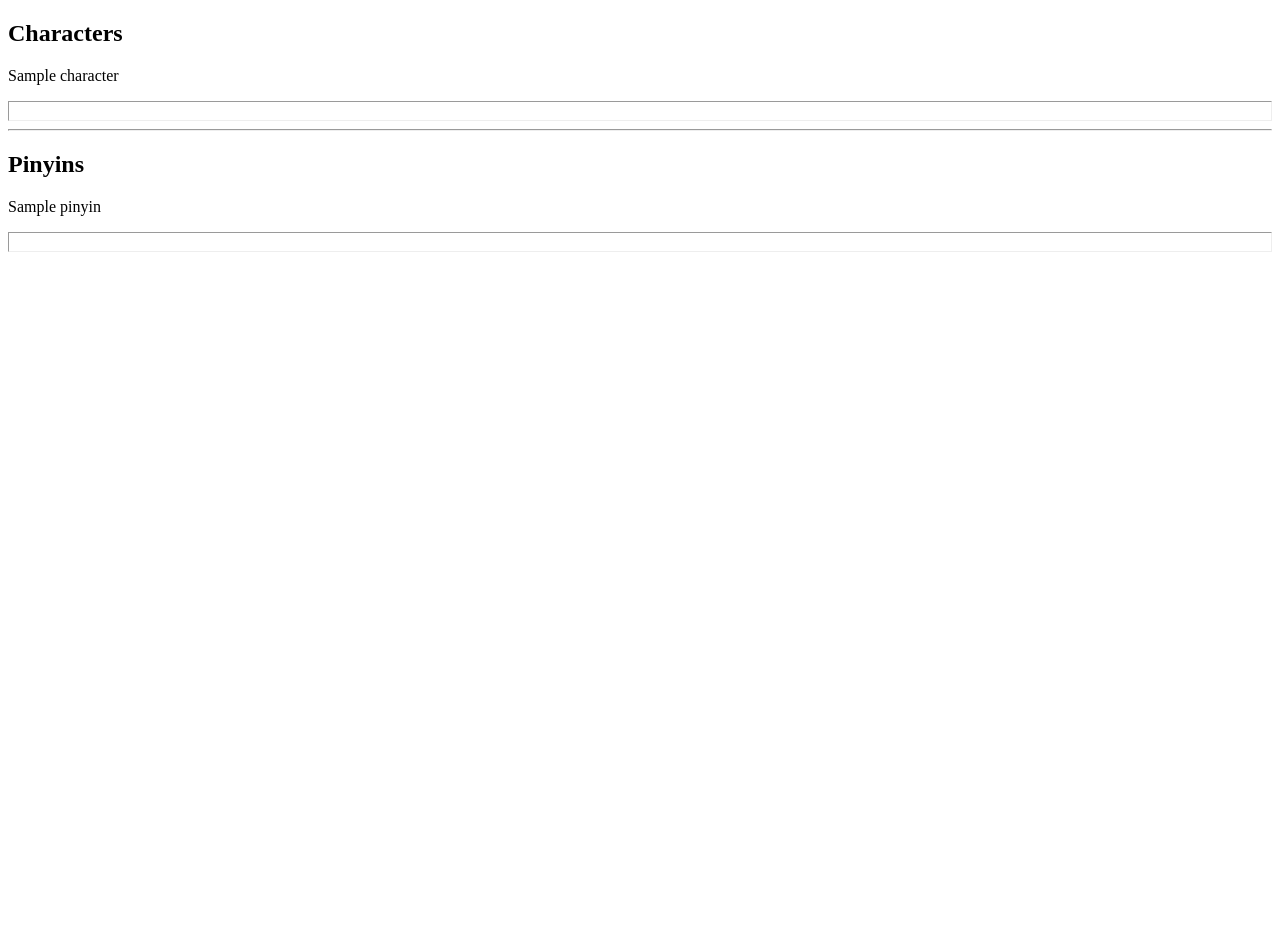
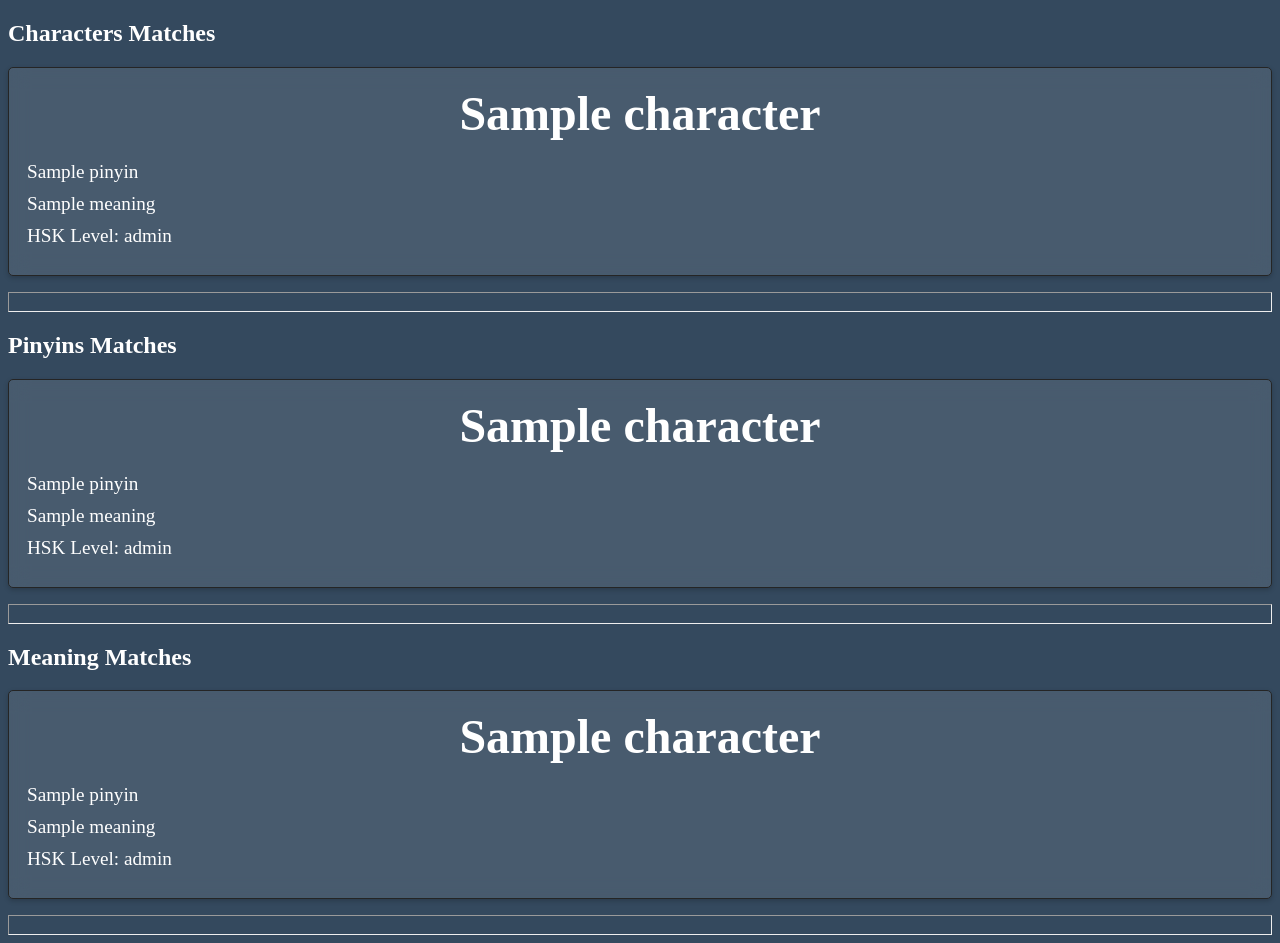
Before and after one commit to chandra-deb/XueHanzi, a Flask app: template backend/templates/search_results.html in a window 1280 px wide. Before the commit the page ends 252 px from the top, so only its background shows below. Run offline with Flask 3, Linux system fonts and the light colour scheme; the template is opened without the code that fills it: most values are stand-ins (such as "Sample title", 1, 10 or a date in 2020).

Commit message:
added some weird design

```diff
--- a/backend/templates/search_results.html
+++ b/backend/templates/search_results.html
@@ -5,23 +5,100 @@
     <meta charset="UTF-8">
     <meta name="viewport" content="width=device-width, initial-scale=1.0">
     <title>Search Page</title>
+    <style>
+        /* .card {
+            border: 1px solid #ccc;
+            border-radius: 5px;
+            padding: 20px;
+            margin-bottom: 20px;
+            box-shadow: 0 2px 5px rgba(0, 0, 0, 0.1);
+        }
+
+        .hanzi {
+            font-size: 3em;
+            font-weight: bold;
+            text-align: center;
+            margin-bottom: 20px;
+        }
+
+        .pinyin,
+        .meaning,
+        .hsk-level {
+            font-size: 1.2em;
+            margin-bottom: 10px;
+        } */
+        body {
+            background: #34495e;
+            color: #fff;
+        }
+
+        .card {
+            border: 1px solid #252525;
+            border-radius: 5px;
+            padding: 18px;
+            margin-bottom: 16px;
+            box-shadow: 0 2px 5px rgba(0, 0, 0, 0.2);
+            background-color: rgba(255, 255, 255, 0.1);
+            backdrop-filter: blur(10px);
+        }
+
+        .hanzi {
+            font-size: 3em;
+            font-weight: bold;
+            text-align: center;
+            margin-bottom: 20px;
+            color: #fff;
+        }
+
+        .pinyin,
+        .meaning,
+        .hsk-level {
+            font-size: 1.2em;
+            margin-bottom: 10px;
+            color: #fff;
+        }
+    </style>
 </head>
 
 <body>
     {%if char_results%}
-    <h2>Characters</h2>
+    <h2>Characters Matches</h2>
     {% for character in char_results %}
-    <p>{{ character.character }}</p>
+    <div class="card">
+        <div class="hanzi">{{ character.character }}</div>
+        <div class="pinyin">{{character.pinyin}}</div>
+        <div class="meaning">{{character.meaning}}</div>
+        <div class="hsk-level">HSK Level: {{character.hsk_level}}</div>
+    </div>
+    {% endfor %}
     <hr size="20">
+    {%endif%}
+
+    {%if pinyin_results%}
+    <h2>Pinyins Matches</h2>
+    {% for character in pinyin_results %}
+
+    <div class="card">
+        <div class="hanzi">{{ character.character }}</div>
+        <div class="pinyin">{{character.pinyin}}</div>
+        <div class="meaning">{{character.meaning}}</div>
+        <div class="hsk-level">HSK Level: {{character.hsk_level}}</div>
+    </div>
     {% endfor %}
+    <hr size="20">
     {%endif%}
-    <hr>
-    {%if pinyin_results%}
-    <h2>Pinyins</h2>
-    {% for pinyin in pinyin_results %}
-    <p>{{ pinyin.pinyin }}</p>
+
+    {%if meaning_results%}
+    <h2>Meaning Matches</h2>
+    {% for character in meaning_results %}
+    <div class="card">
+        <div class="hanzi">{{ character.character }}</div>
+        <div class="pinyin">{{character.pinyin}}</div>
+        <div class="meaning">{{character.meaning}}</div>
+        <div class="hsk-level">HSK Level: {{character.hsk_level}}</div>
+    </div>
+    {% endfor %}
     <hr size="20">
-    {% endfor %}
     {%endif%}
 </body>
 
```
Also changed, not shown: backend/templates/index.html (+49 -0 lines).
